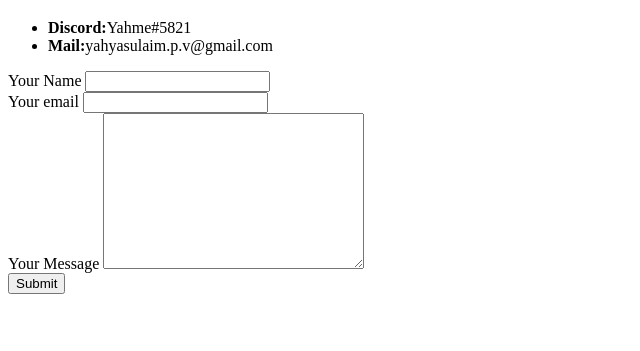
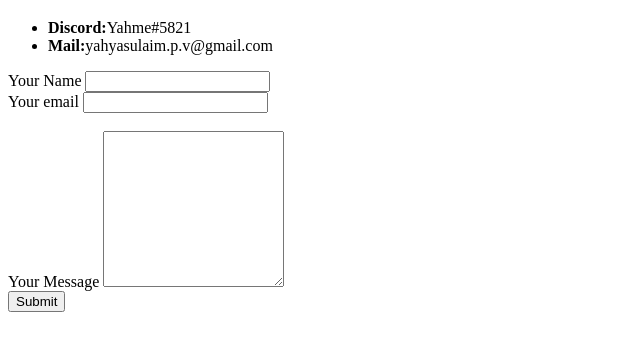
Before and after one commit to YahyaSulaim/me, a plain HTML site: page contact.html in a window 1280 px wide. Shown: the part 61-412 px from the top of the page, without its empty margins (0-640 px from the left). Drawn offline with Linux system fonts and the light colour scheme.

Commit message:
changed textarea column size

```diff
--- a/contact.html
+++ b/contact.html
@@ -15,9 +15,9 @@
   <label>Your Name</label>
   <input type="text" name="YourName"><br>
   <label>Your email</label>
-  <input type="email" name="YourEmail"><br>
+  <input type="email" name="YourEmail"><br><br>
   <label>Your Message</label>
-  <textarea name="YourMessage" id="" cols="30" rows="10"></textarea><br>
+  <textarea name="YourMessage" id="" cols="20" rows="10"></textarea><br>
   <input type="submit">
 </form>
 
```
